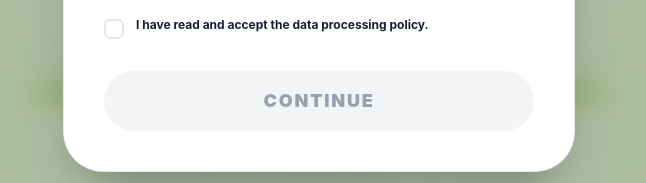
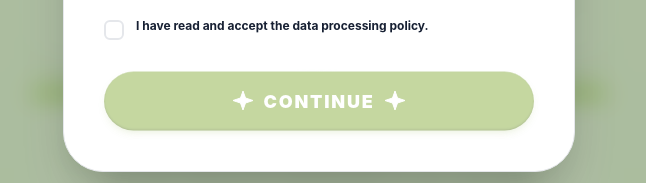
Before and after one commit to Noack777/Checua, a React (Vite) app: page / in a window 1280 px wide. Shown: the part 529-712 px from the top of the page, without its empty margins (321-967 px from the left). Built offline with nearby package versions, Linux system fonts and the light colour scheme; no server answers; the database is empty.

Commit message:
feat(css): add animated continue button styles
add brand-aligned animated continue button with hover/active/disabled states, rotating dot border and sparkle animations, adapted from Uiverse.io

```diff
--- a/src/components/WelcomeModal.jsx
+++ b/src/components/WelcomeModal.jsx
@@ -375,13 +375,32 @@ const WelcomeModal = ({ isOpen, onComplete, onClose, tours = [], loading = false
           <button
             onClick={handleContinue}
             disabled={!canContinue}
-            className={`w-full py-4 rounded-full font-black text-lg uppercase tracking-widest transition-all duration-300 shadow-lg ${
-              canContinue
-                ? 'bg-brand-primary text-white hover:bg-brand-dark shadow-brand-primary/20 scale-[1.02] active:scale-[0.98]'
-                : 'bg-gray-100 dark:bg-dark-bg-main text-gray-400 dark:text-gray-600 cursor-not-allowed shadow-none'
-            }`}
+            className="btn-animate-continue w-full"
           >
-            {t('welcome.continue')}
+            <div className="dots_border"></div>
+            <svg
+              className="sparkle"
+              viewBox="0 0 24 24"
+              fill="none"
+              xmlns="http://www.w3.org/2000/svg"
+            >
+              <path
+                className="path"
+                d="M12 2L14.5 9L22 11.5L14.5 14L12 21L9.5 14L2 11.5L9.5 9L12 2Z"
+              ></path>
+            </svg>
+            <span className="text_button">{t('welcome.continue')}</span>
+            <svg
+              className="sparkle"
+              viewBox="0 0 24 24"
+              fill="none"
+              xmlns="http://www.w3.org/2000/svg"
+            >
+              <path
+                className="path"
+                d="M12 2L14.5 9L22 11.5L14.5 14L12 21L9.5 14L2 11.5L9.5 9L12 2Z"
+              ></path>
+            </svg>
           </button>
         </div>
       </div>
--- a/src/index.css
+++ b/src/index.css
@@ -25,3 +25,151 @@
 body {
   @apply bg-white dark:bg-dark-bg-main text-brand-text-main dark:text-dark-text-main transition-colors duration-300;
 }
+
+/* Continuar Button Animation - Adapted from Uiverse.io */
+.btn-animate-continue {
+  --brand-primary: #8CC915;
+  --brand-dark: #355E1B;
+  --border_radius: 9999px;
+  --transtion: 0.3s ease-in-out;
+  --offset: 2px;
+
+  cursor: pointer;
+  position: relative;
+  display: flex;
+  align-items: center;
+  justify-content: center;
+  gap: 0.5rem;
+  transform-origin: center;
+  padding: 1rem 2rem;
+  background-color: transparent;
+  border: none;
+  border-radius: var(--border_radius);
+  transform: scale(calc(1 + (var(--active, 0) * 0.05)));
+  transition: transform var(--transtion);
+}
+
+.btn-animate-continue::before {
+  content: "";
+  position: absolute;
+  top: 50%;
+  left: 50%;
+  transform: translate(-50%, -50%);
+  width: 100%;
+  height: 100%;
+  background-color: var(--brand-primary);
+  border-radius: var(--border_radius);
+  box-shadow: inset 0 0.5px rgba(255, 255, 255, 0.4),
+              inset 0 -1px 2px 0 rgba(0, 0, 0, 0.2),
+              0px 4px 10px -4px rgba(140, 201, 21, 0.5),
+              0 0 0 calc(var(--active, 0) * 0.375rem) rgba(140, 201, 21, 0.3);
+  transition: all var(--transtion);
+  z-index: 0;
+}
+
+.btn-animate-continue::after {
+  content: "";
+  position: absolute;
+  top: 50%;
+  left: 50%;
+  transform: translate(-50%, -50%);
+  width: 100%;
+  height: 100%;
+  background-color: var(--brand-dark);
+  background-image: radial-gradient(at 51% 89%, #a3d945 0px, transparent 50%),
+                    radial-gradient(at 100% 100%, #8CC915 0px, transparent 50%),
+                    radial-gradient(at 22% 91%, #355E1B 0px, transparent 50%);
+  background-position: top;
+  opacity: var(--active, 0);
+  border-radius: var(--border_radius);
+  transition: opacity var(--transtion);
+  z-index: 1;
+}
+
+.btn-animate-continue:is(:hover, :focus-visible):not(:disabled) {
+  --active: 1;
+}
+
+.btn-animate-continue:active:not(:disabled) {
+  transform: scale(1);
+}
+
+.btn-animate-continue:disabled {
+  cursor: not-allowed;
+  opacity: 0.6;
+  filter: grayscale(0.5);
+}
+
+.btn-animate-continue .dots_border {
+  --size_border: calc(100% + 4px);
+  overflow: hidden;
+  position: absolute;
+  top: 50%;
+  left: 50%;
+  transform: translate(-50%, -50%);
+  width: var(--size_border);
+  height: var(--size_border);
+  background-color: transparent;
+  border-radius: var(--border_radius);
+  z-index: -1;
+}
+
+.btn-animate-continue .dots_border::before {
+  content: "";
+  position: absolute;
+  top: 30%;
+  left: 50%;
+  transform: translate(-50%, -50%);
+  transform-origin: left;
+  transform: rotate(0deg);
+  width: 100%;
+  height: 2.5rem;
+  background-color: white;
+  mask: linear-gradient(transparent 0%, white 120%);
+  -webkit-mask: linear-gradient(transparent 0%, white 120%);
+  animation: rotate 2s linear infinite;
+}
+
+@keyframes rotate {
+  to {
+    transform: rotate(360deg);
+  }
+}
+
+.btn-animate-continue .text_button {
+  position: relative;
+  z-index: 10;
+  font-size: 1.125rem;
+  font-weight: 900;
+  letter-spacing: 0.1em;
+  text-transform: uppercase;
+  color: white;
+  transition: all var(--transtion);
+}
+
+.btn-animate-continue .sparkle {
+  position: relative;
+  z-index: 10;
+  width: 1.5rem;
+  height: 1.5rem;
+  display: flex;
+  align-items: center;
+  justify-content: center;
+}
+
+.btn-animate-continue .sparkle .path {
+  fill: white;
+  stroke: white;
+  transform-origin: center;
+}
+
+.btn-animate-continue:is(:hover, :focus):not(:disabled) .sparkle .path {
+  animation: path 1.5s linear 0.5s infinite;
+}
+
+@keyframes path {
+  0%, 34%, 71%, 100% { transform: scale(1); }
+  17% { transform: scale(1.3); }
+  49% { transform: scale(1.3); }
+  83% { transform: scale(1.3); }
+}
```
